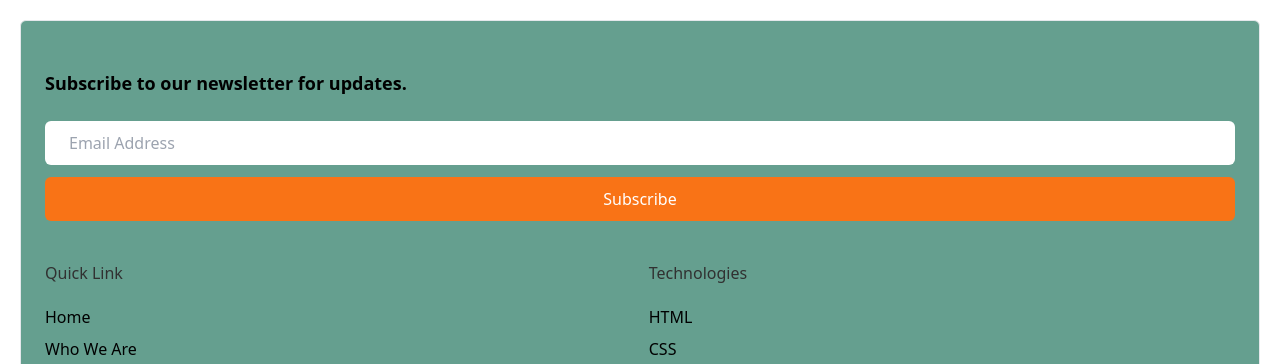
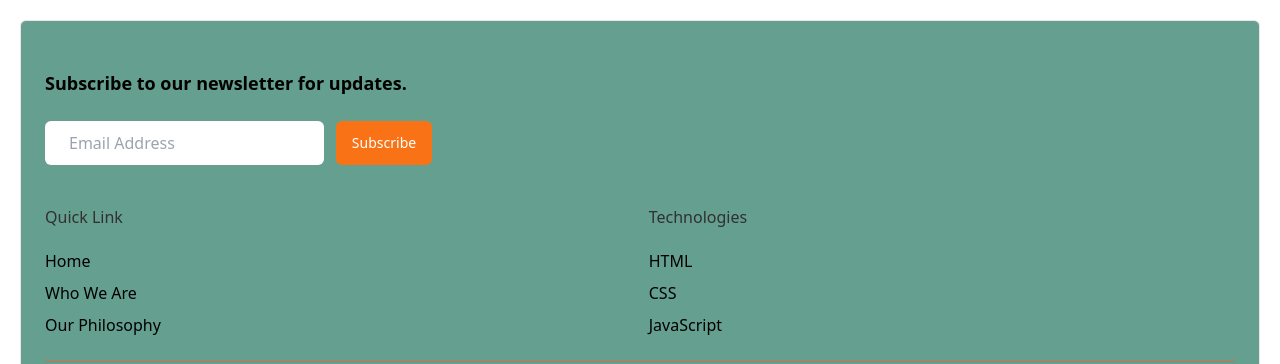
Before and after one commit to Muizz-CS/Module_08_ABDKIE25146_PTO2503_A_AbdulMuizzKiewitz_SDF05, a plain HTML site: page index.html in a window 1280 px wide. Shown: the top 364 px of the page. Drawn offline with nearby package versions, Linux system fonts and the light colour scheme.

Commit message:
added btn details for medium screen size  and aligned the text to the center

```diff
--- a/index.html
+++ b/index.html
@@ -15,9 +15,10 @@
                     <div class="grid">
                         <div class="sm:col-span-2">
                             <h1 class="max-w-lg font-bold text-lg" >Subscribe to our newsletter for updates.</h1>
-                            <div class="flex flex-col gap-3">
+                            <div class="sm:flex flex-col gap-3 md:flex-row gap-2">
                                 <input id="email" type="Email Address " class="text-grey-200 rounded-md px-6 py-2.5 mt-6" placeholder="Email Address">
-                                <button class="w-full px-6 py-2.5 bg-orange-500 rounded-md text-white">
+                                <button class="sm:w-full px-6 py-2.5 mt-6 bg-orange-500 rounded-md text-white md:w-24 mt-6 bg-orange-500 text-white rounded-md
+                                                inline-flex items-center justify-center text-sm px-4 py-2">
                                     Subscribe
                                 </button>
                             </div>
```
